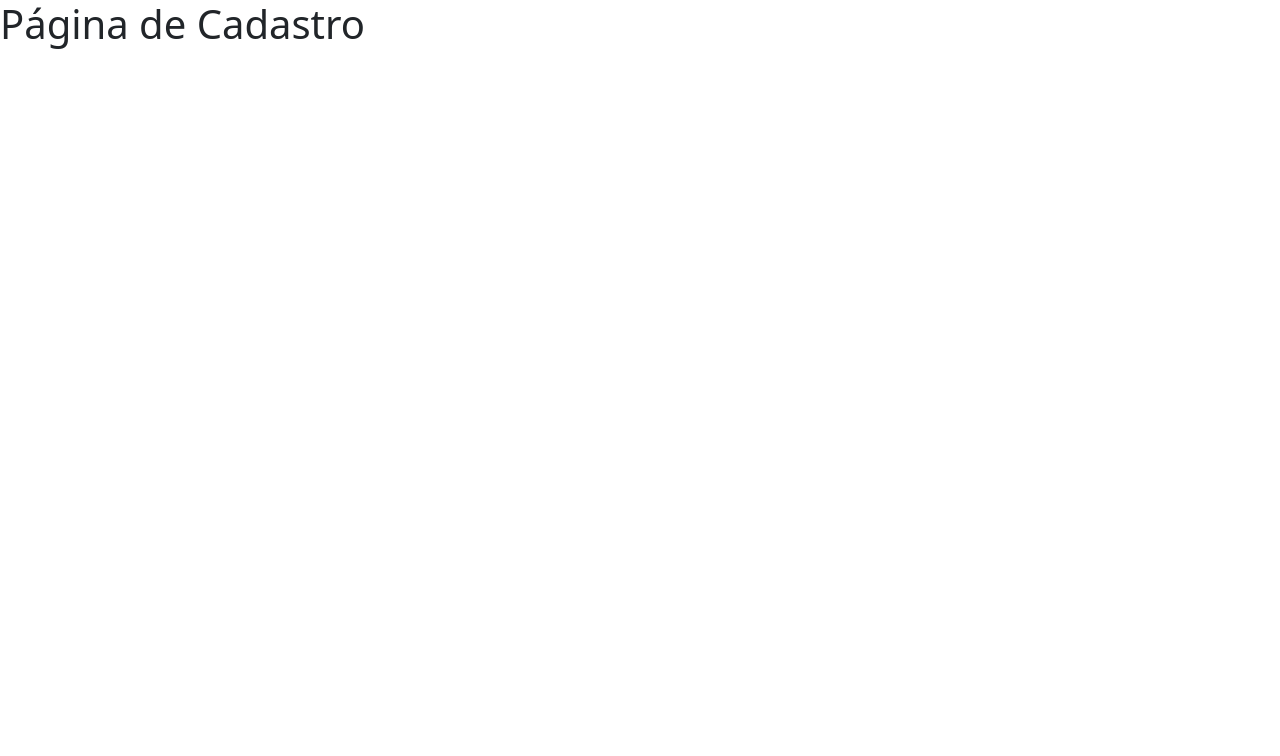
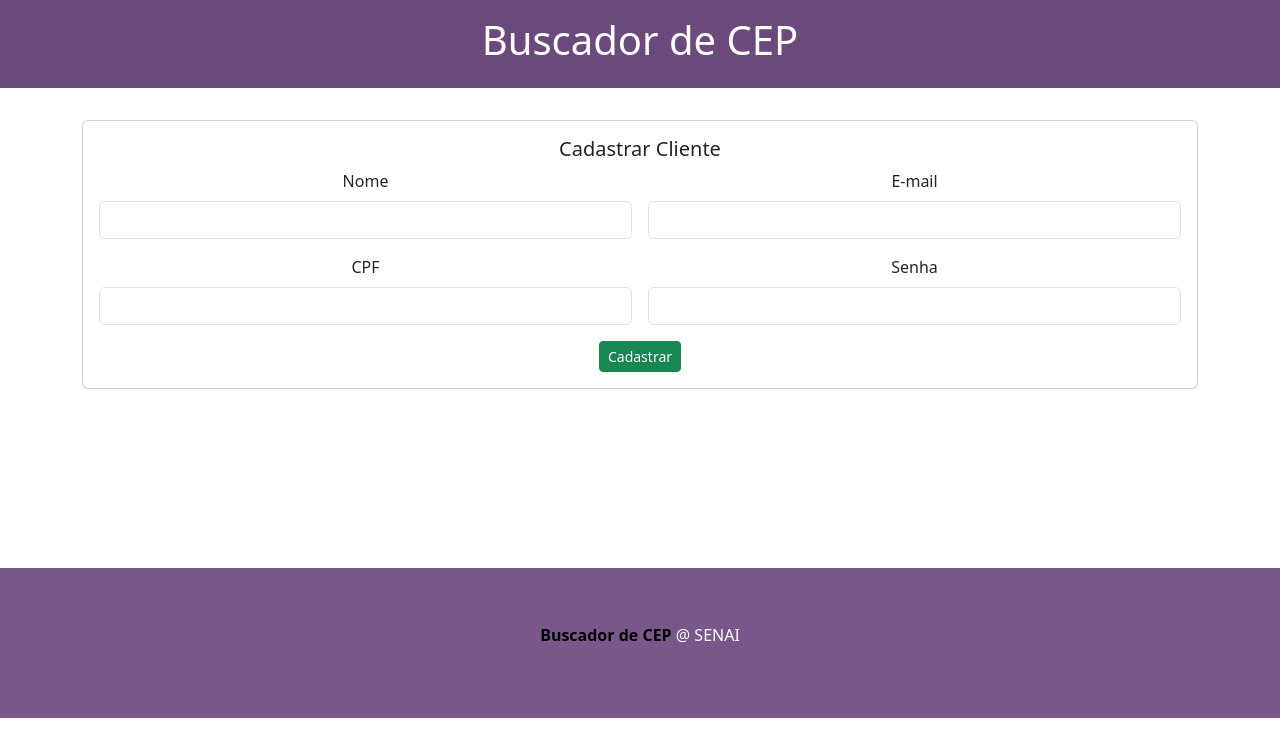
Before and after one commit to Flips69/buscaCep, a React (Create React App) app: page /cadastro in a window 1280 px wide. Shown: the top 756 px of the page. Built offline with nearby package versions, Linux system fonts and the light colour scheme.

Commit message:
Atualizando cadastro buscaCep

```diff
--- a/src/components/Cadastro.tsx
+++ b/src/components/Cadastro.tsx
@@ -2,12 +2,109 @@
     Component, useState,
     ChangeEvent, FormEvent, useEffect
 } from 'react';
+import Header from './Header';
+import Footer from './Footer';
+import styles from '../App.module.css'
+import axios from 'axios';
 
 const Cadastro = () => {
 
+    const [nome, setNome] = useState<string>("");
+    const [email, setEmail] = useState<string>("");
+    const [cpf, setCpf] = useState<string>("");
+    const [password, setPassword] = useState<string>("");
+
+    const cadastrarUsuario = (e: FormEvent) => {
+        e.preventDefault();
+
+        const dados = {
+            nome: nome,
+            email: email,
+            cpf: cpf,
+            password: password,
+        }
+
+        axios.post('http://10.137.9.131:8000/api/store',
+        dados,
+        {
+            headers: {
+                "Accept": "application/json",
+                "Content-Type": "application/json"
+            }
+        }).then(function(response){
+            window.location.href = "/listagem"
+        }).catch(function(error){
+            console.log(error)
+        })
+
+    }
+
+    const handleState = (e: ChangeEvent<HTMLInputElement>) => {
+        if(e.target.name === "nome"){
+            setNome(e.target.value);
+        }
+        if(e.target.name === "cpf"){
+            setCpf(e.target.value);
+        }
+        if(e.target.name === "email"){
+            setEmail(e.target.value);
+        }
+        if(e.target.name === "password"){
+            setPassword(e.target.value);
+        }
+    }
+
     return (
         <div>
-            <h1>Página de Cadastro</h1>
+            <Header />
+                <main className={styles.main}>
+                    <div className='container'>
+                        <div className='card'>
+                            <div className='card-body'>
+                                <h5 className='card-title'>Cadastrar Cliente</h5>
+                                <form onSubmit={cadastrarUsuario} className='row g-3'>
+                                    <div className='col-6'>
+                                        <label htmlFor="nome" className='form-label'>Nome</label>
+                                        <input type="text"
+                                        name='nome'
+                                        className='form-control'
+                                        required
+                                        onChange={handleState}/>
+                                    </div>
+                                    <div className='col-6'>
+                                        <label htmlFor="email" className='form-label'>E-mail</label>
+                                        <input type="text"
+                                        name='email'
+                                        className='form-control'
+                                        required
+                                        onChange={handleState}/>
+                                    </div>
+                                    <div className='col-6'>
+                                        <label htmlFor="cpf" className='form-label'>CPF</label>
+                                        <input type="text"
+                                        name='cpf'
+                                        className='form-control'
+                                        required
+                                        onChange={handleState}/>
+                                    </div>
+                                    <div className='col-6'>
+                                        <label htmlFor="password" className='form-label'>Senha</label>
+                                        <input type="text"
+                                        name='password'
+                                        className='form-control'
+                                        required
+                                        onChange={handleState}/>
+                                    </div>
+                                    <div className='col-12'>
+                                        <button type='submit'
+                                        className='btn btn-success btn-sm'>Cadastrar</button>
+                                    </div>
+                                </form>
+                            </div>
+                        </div>
+                    </div>
+                </main>
+            <Footer />
         </div>
     );
 }
--- a/src/components/Listagem.tsx
+++ b/src/components/Listagem.tsx
@@ -15,7 +15,7 @@
     useEffect(() => {
         async function fetchData(){
             try{
-                const response = await axios.get('http://10.137.9.132:8000/api/find');
+                const response = await axios.get('http://10.137.9.131:8000/api/find');
                 setUsuarios(response.data.data);
 
             } catch(error){
```
